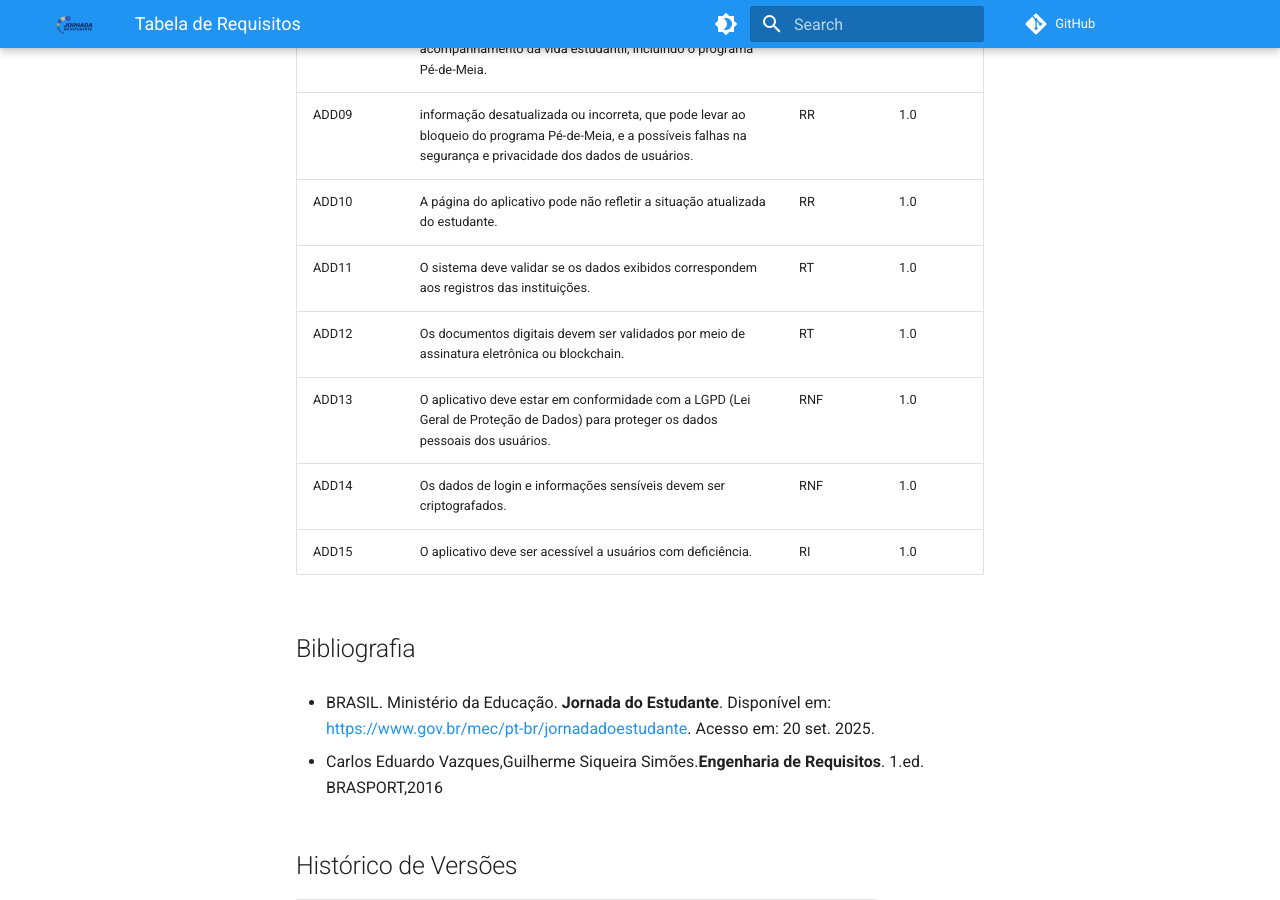
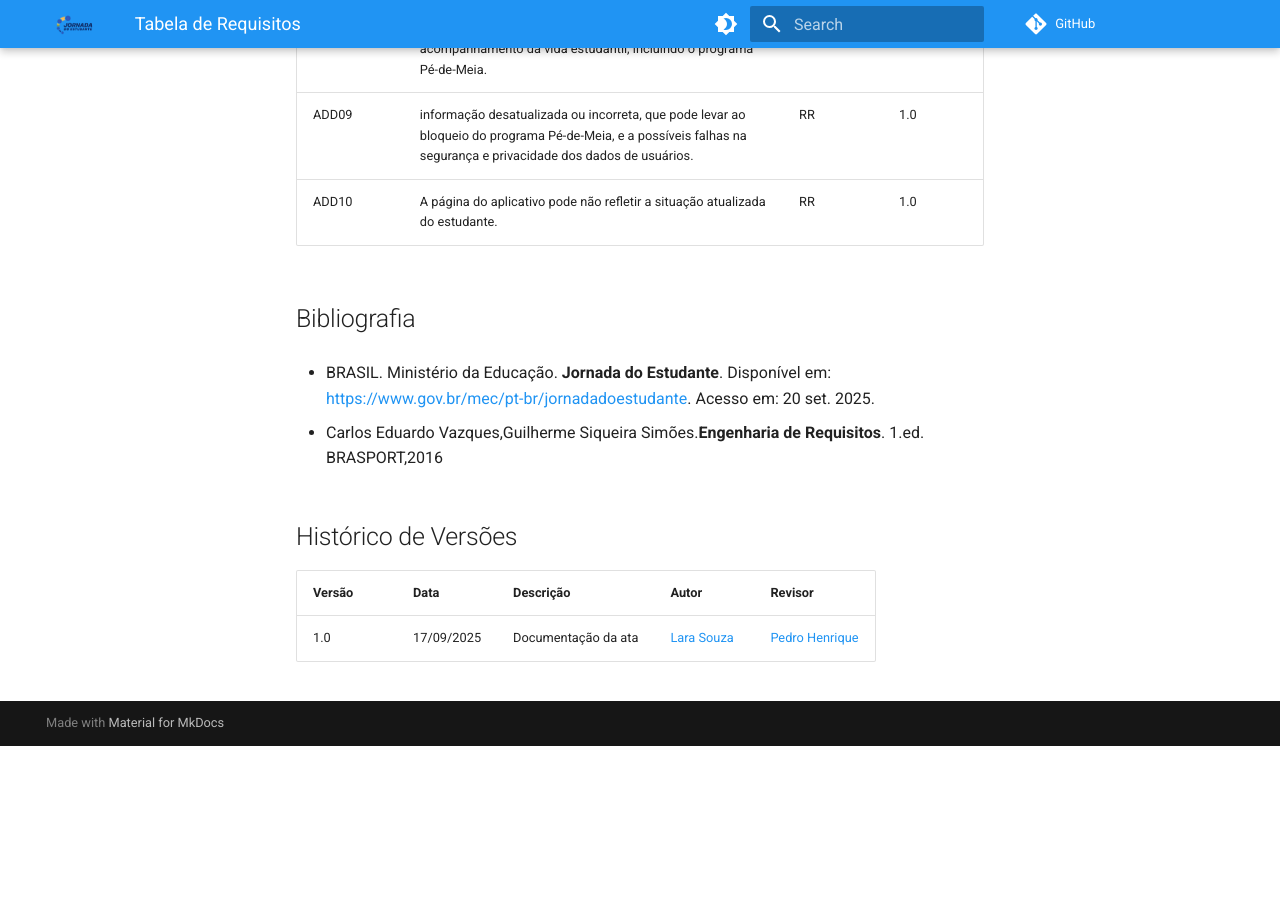
Before and after one commit to Requisitos-de-Software/2025.2-Grupo05, an MkDocs documentation site: the page built from docs/Elicitação/Analise.md, in a window 1280 px wide and 900 px high, scrolled down 1548 px. Built offline with MkDocs 1.6.1 and Material for MkDocs 9.7.7, drawn with Linux system fonts in a browser that asks for light colours; comment, search, counter and statistics services are not loaded; after the commit the page ends 2294 px from its top, so only the background shows below that.

Commit message:
Fix: correcting some errors

```diff
--- a/docs/Elicitação/Analise.md
+++ b/docs/Elicitação/Analise.md
@@ -29,11 +29,7 @@
 | ADD08         |  O aplicativo Jornada do Estudante está relacionado à sua funcionalidade de centralizar dados acadêmicos e permitir o acompanhamento da vida estudantil, incluindo o programa Pé-de-Meia.       | RPR       | 1.0    |
 | ADD09         |  informação desatualizada ou incorreta, que pode levar ao bloqueio do programa Pé-de-Meia, e a possíveis falhas na segurança e privacidade dos dados de usuários.     | RR       | 1.0    |
 | ADD10         | A página do aplicativo pode não refletir a situação atualizada do estudante.              | RR        | 1.0    |
-| ADD11         |    O sistema deve validar se os dados exibidos correspondem aos registros das instituições.   | RT       | 1.0    |
-| ADD12         | Os documentos digitais devem ser validados por meio de assinatura eletrônica ou blockchain.                                            | RT      | 1.0    |
-| ADD13         |     O aplicativo deve estar em conformidade com a LGPD (Lei Geral de Proteção de Dados) para proteger os dados pessoais dos usuários.                | RNF     | 1.0    |
-| ADD14         |  Os dados de login e informações sensíveis devem ser criptografados.                        | RNF       | 1.0    |
-| ADD15         |  O aplicativo deve ser acessível a usuários com deficiência.       | RI       | 1.0    |
+
 
 
 
--- a/mkdocs.yml
+++ b/mkdocs.yml
@@ -76,7 +76,7 @@ nav:
       - Introspecção: Elicitação/Introspecção.md
       - Questionário: Elicitação/Questionário.md
       - Requisitos Elicitados: Elicitação/Requisitos-Elicitados.media
-      - Tabela Preview: Elicitação/Tabela-Preview.md
+      - Análise_docs: Elicitação/Analise_docs.md
       - Storytelling: Elicitação/Storytelling.md
     - Modelagem:
       - Cenários: Modelagem/Cenários.md
```
